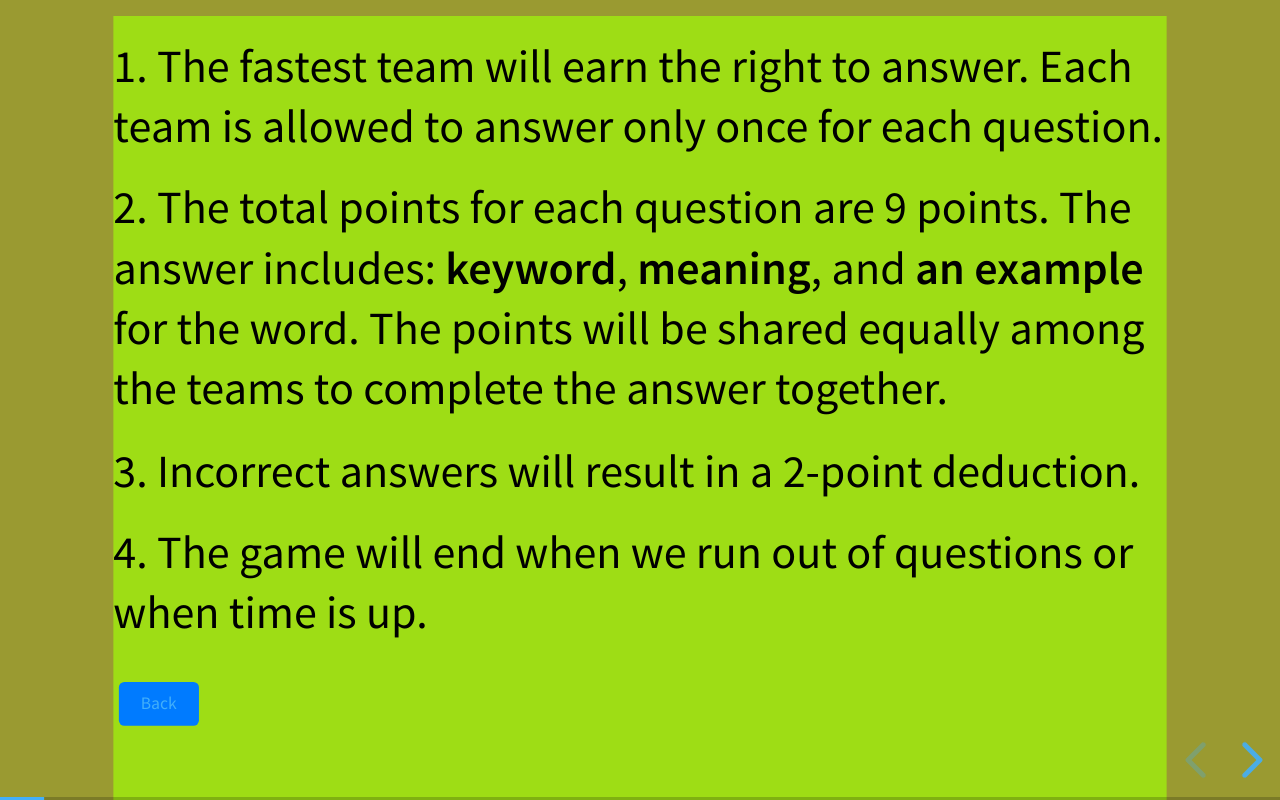
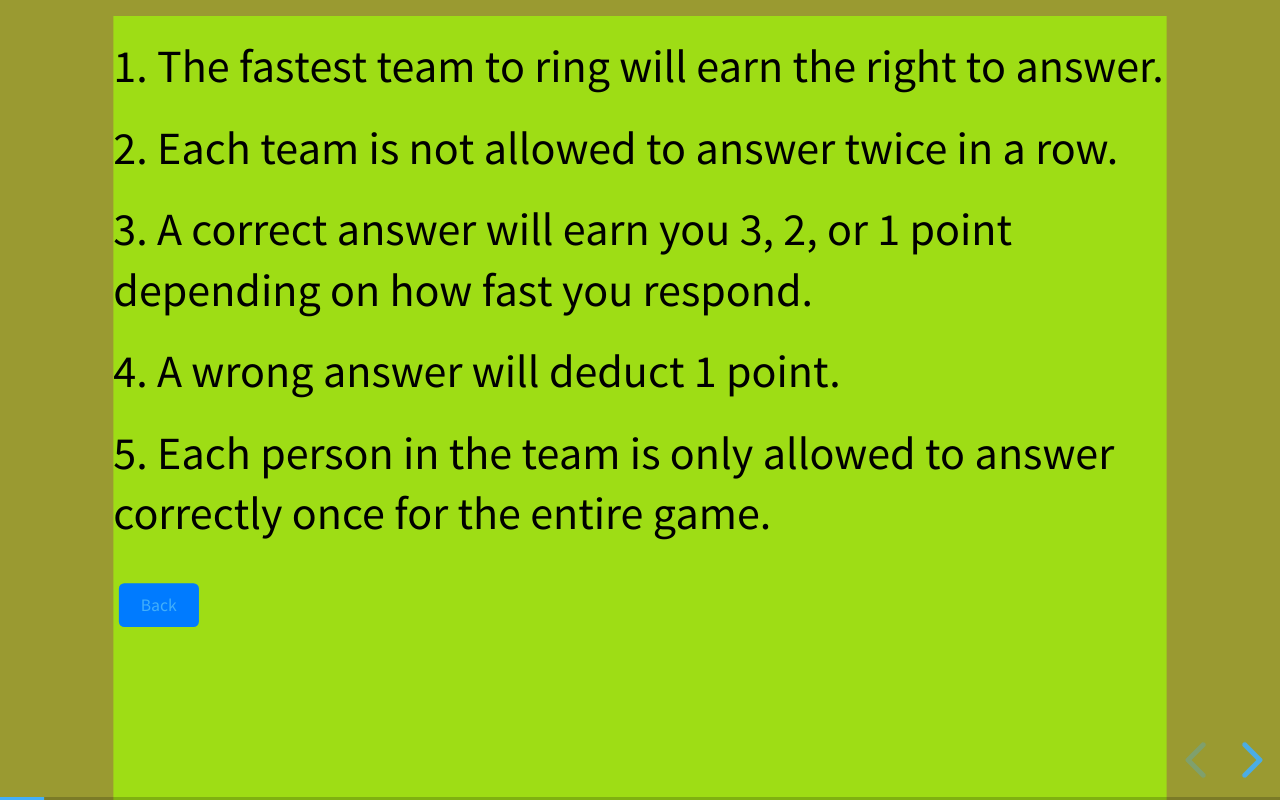
Before and after one commit to xuantrangk54/learn-english-with-me, a website: page index.html in a window 1280 px wide. Both pictures are taken after a click on the button "next slide". Drawn offline with Linux system fonts and the light colour scheme; files whose address does not match are found by name.

Commit message:
[fix]: rule

```diff
--- a/index.html
+++ b/index.html
@@ -39,15 +39,11 @@
 			</section>
 
 			<section id="rule-slide" class="slide" style="text-align: left;">
-				<p>1. The fastest team will earn the right to answer.
-					Each team is allowed to answer only once for each question.
-				<p>
-				<p>2. The total points for each question are 9 points. The answer includes: <b>keyword</b>,
-					<b>meaning</b>, and <b>an example</b> for the word. The points will be shared equally among the
-					teams to complete the answer together.
-				<p>
-				<p>3. Incorrect answers will result in a 2-point deduction.</p>
-				<p>4. The game will end when we run out of questions or when time is up.</p>
+				<p>1. The fastest team to ring will earn the right to answer.</p>
+				<p>2. Each team is not allowed to answer twice in a row.</p>
+				<p>3. A correct answer will earn you 3, 2, or 1 point depending on how fast you respond.</p>
+				<p>4. A wrong answer will deduct 1 point.</p>
+				<p>5. Each person in the team is only allowed to answer correctly once for the entire game.</p>
 				<a href="#/main-slide" class="custom-button">Back</a>
 			</section>
 
```
